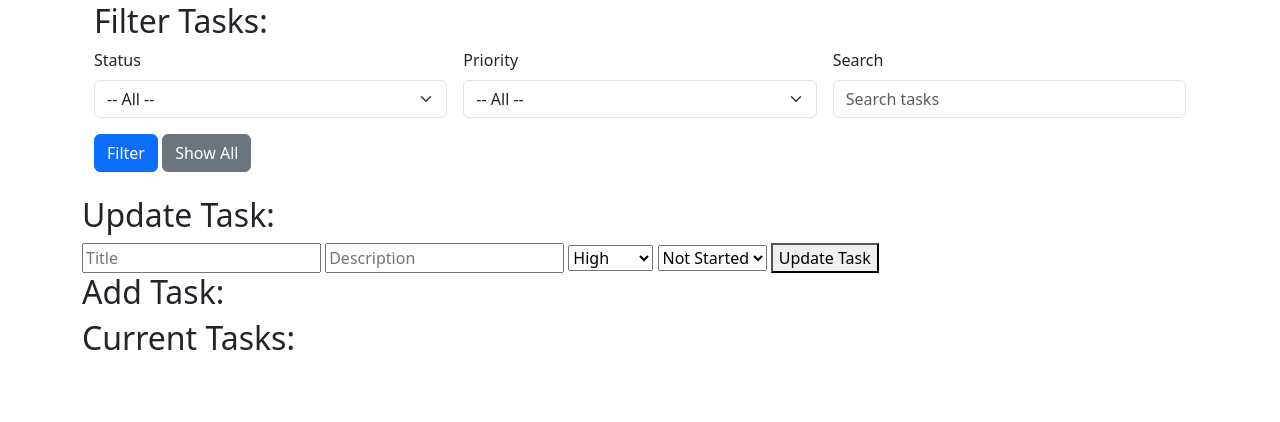
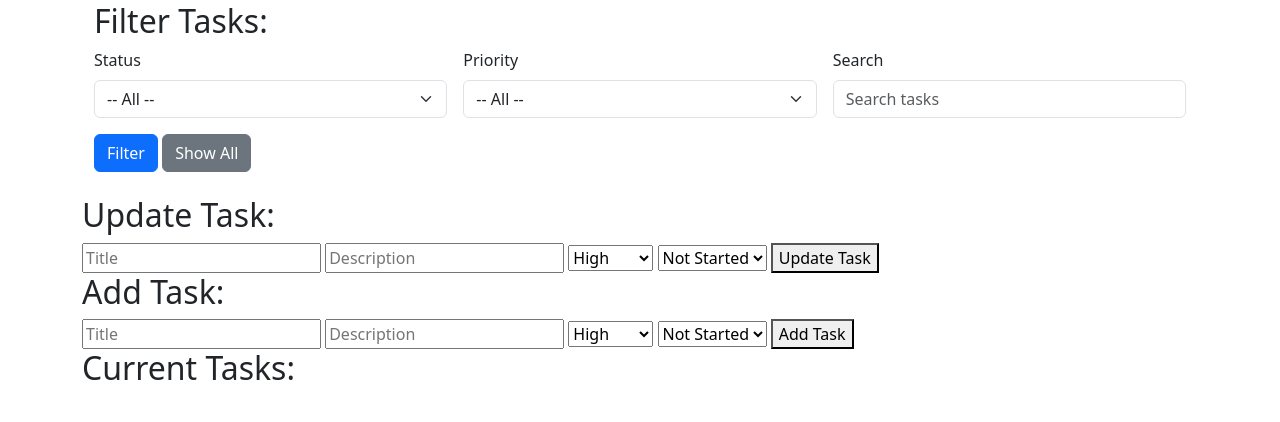
Before and after one commit to CSU-ITCapstone/Group-1, a Flask app: page / in a window 1280 px wide. Shown: the part 166-588 px from the top of the page. Run offline with Flask 3, Linux system fonts and the light colour scheme; data that the repository does not hold is empty; some libraries are stand-ins or nearby versions.

Commit message:
added add task function

```diff
--- a/templates/index.html
+++ b/templates/index.html
@@ -82,6 +82,24 @@
     </form>
      <h2>Add Task: </h2>
     <!-- Add "Add" Task  -->
+    <form method="POST" action="{{ url_for('add_task') }}">
+        <input type="text" name="title" placeholder="Title" required>
+        <input type="text" name="description" placeholder="Description">
+        <select name="priority" required>
+            <option value="" disabled>Priority</option>
+            <option value="High">High</option>
+            <option value="Medium">Medium</option>
+            <option value="Low">Low</option>
+        </select>
+        <select name="status" required>
+            <option value="" disabled>Status</option>
+            <option value="Not Started">Not Started</option>
+            <option value="In Progress">In Progress</option>
+            <option value="Completed">Completed</option>
+        </select>
+        <button type="submit">Add Task</button>
+    </form>
+
     <h2>Current Tasks: </h2>
     <!-- Add Current Task -->
 </body>
```
